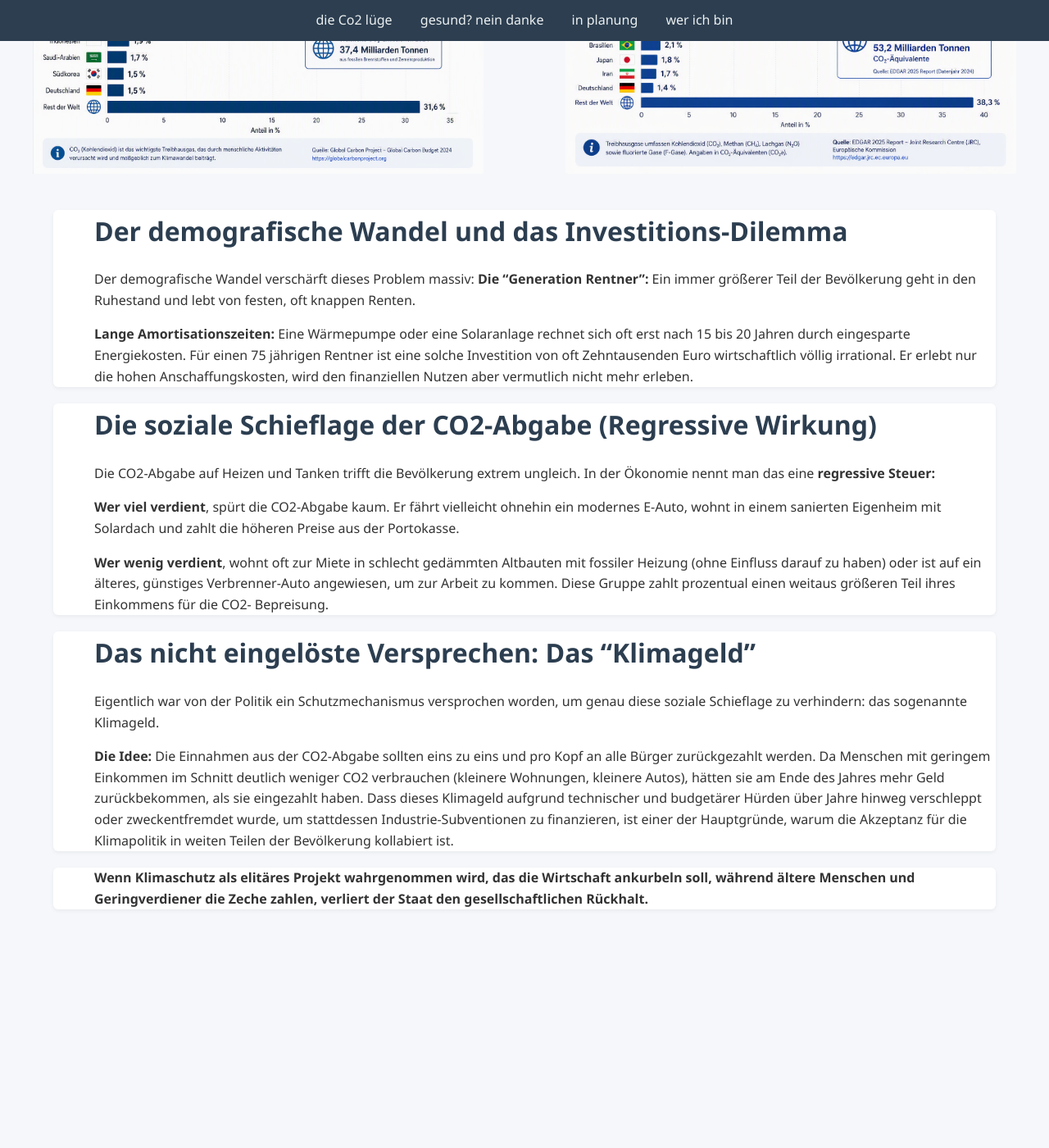
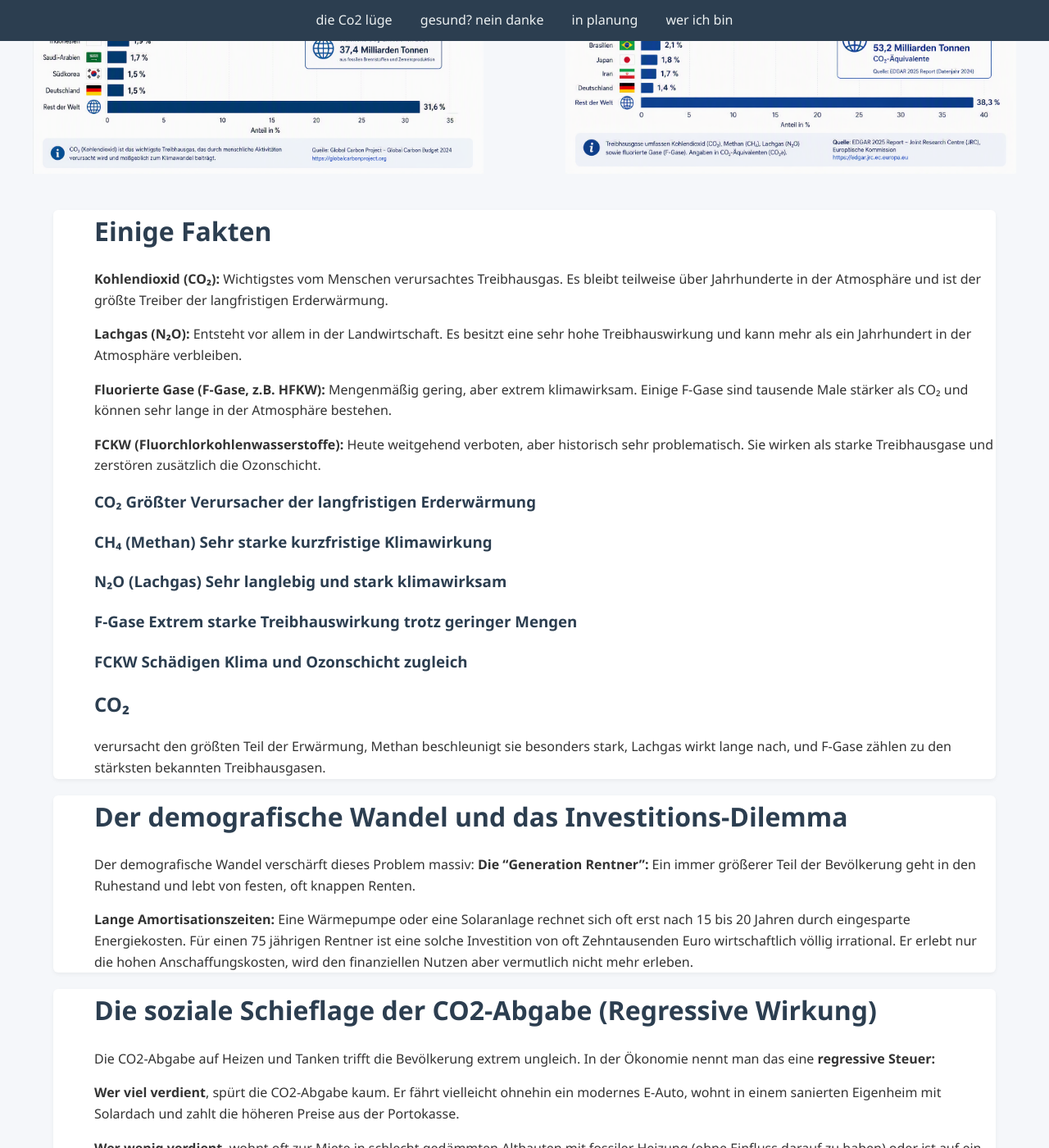
Before and after one commit to TheGermanTruth/TheGermanTruth, a Jekyll site: the page built from index.md, in a window 1280 px wide and 1400 px high, scrolled down 1545 px. Shown: the whole window at 82% size. Built offline with Jekyll 4.4.1, drawn with Linux system fonts in a browser that asks for light colours; before the commit the page ends 2674 px from its top, so only the background shows below that.

Commit message:
Update index.md

```diff
--- a/index.md
+++ b/index.md
@@ -79,6 +79,35 @@ Unter dem Label des Klimaschutzes wird ein gigantisches Konjunkturprogramm für
 </div>
 
 <div class="section one-column" markdown="1">
+# Einige Fakten
+
+**Kohlendioxid (CO₂):**
+Wichtigstes vom Menschen verursachtes Treibhausgas. Es bleibt teilweise über Jahrhunderte in der Atmosphäre und ist der größte Treiber der langfristigen Erderwärmung.
+
+**Lachgas (N₂O):**
+Entsteht vor allem in der Landwirtschaft. Es besitzt eine sehr hohe Treibhauswirkung und kann mehr als ein Jahrhundert in der Atmosphäre verbleiben.
+
+**Fluorierte Gase (F-Gase, z.B. HFKW):**
+Mengenmäßig gering, aber extrem klimawirksam. Einige F-Gase sind tausende Male stärker als CO₂ und können sehr lange in der Atmosphäre bestehen.
+
+**FCKW (Fluorchlorkohlenwasserstoffe):**
+Heute weitgehend verboten, aber historisch sehr problematisch. Sie wirken als starke Treibhausgase und zerstören zusätzlich die Ozonschicht.
+
+### CO₂	Größter Verursacher der langfristigen Erderwärmung
+### CH₄ (Methan)	Sehr starke kurzfristige Klimawirkung
+### N₂O (Lachgas)	Sehr langlebig und stark klimawirksam
+### F-Gase	Extrem starke Treibhauswirkung trotz geringer Mengen
+### FCKW	Schädigen Klima und Ozonschicht zugleich
+
+## CO₂
+verursacht den größten Teil der Erwärmung,
+Methan beschleunigt sie besonders stark,
+Lachgas wirkt lange nach,
+und F-Gase zählen zu den stärksten bekannten Treibhausgasen.
+
+</div>
+
+<div class="section one-column" markdown="1">
 
 # Der demografische Wandel und das Investitions-Dilemma
 Der demografische Wandel verschärft dieses Problem massiv:
```
